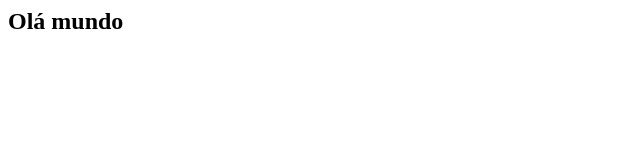
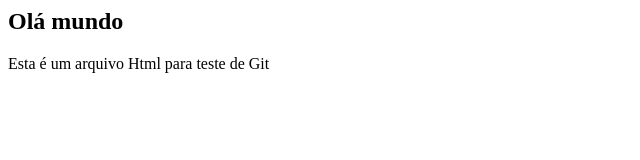
Before and after one commit to LuizEduLima/Curso_git, a plain HTML site: page Index.html in a window 1280 px wide. Shown: the whole page, without its empty margins (0-640 px from the left). Drawn offline with Linux system fonts and the light colour scheme.

Commit message:
Incluido uma tag p

```diff
--- a/Index.html
+++ b/Index.html
@@ -2,4 +2,5 @@
 
 <div>
  <h2>Olá mundo</h2>
+ <p> Esta é um arquivo Html para teste de Git </p>
 </div>
```
